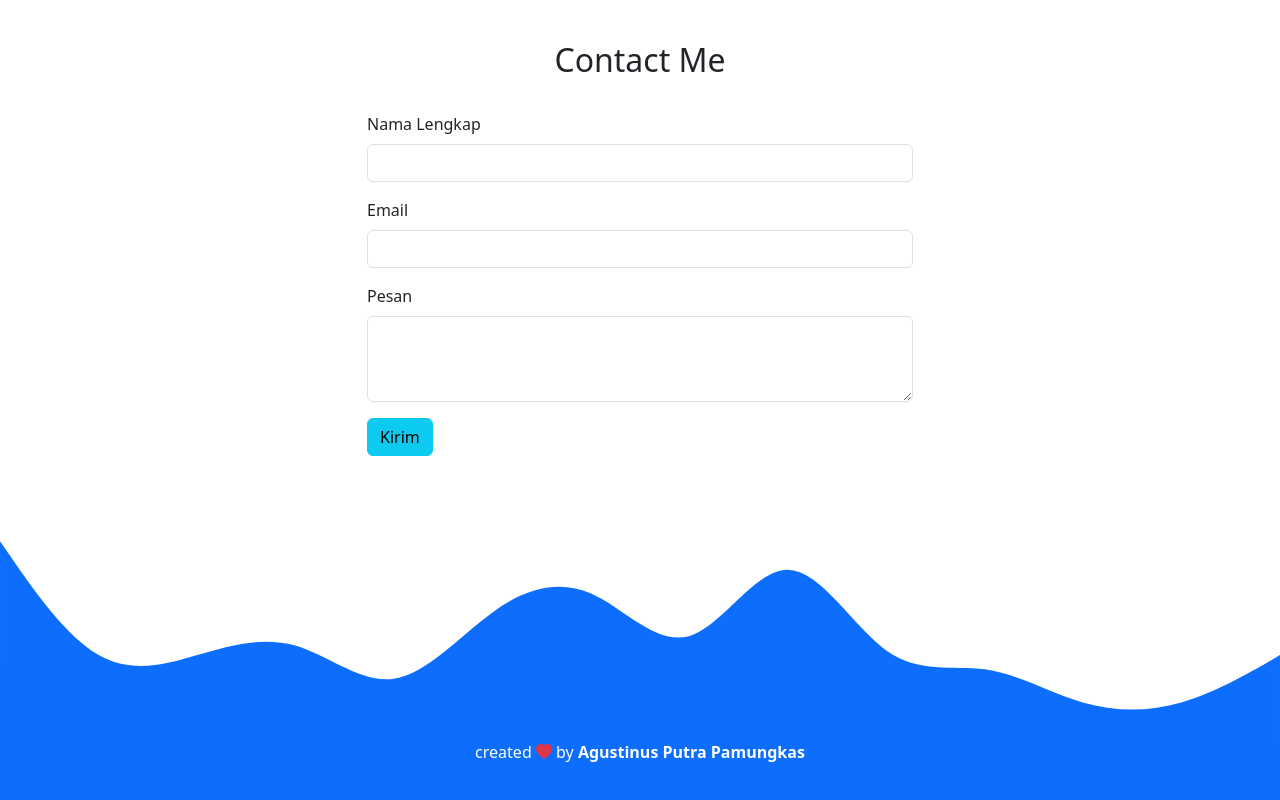
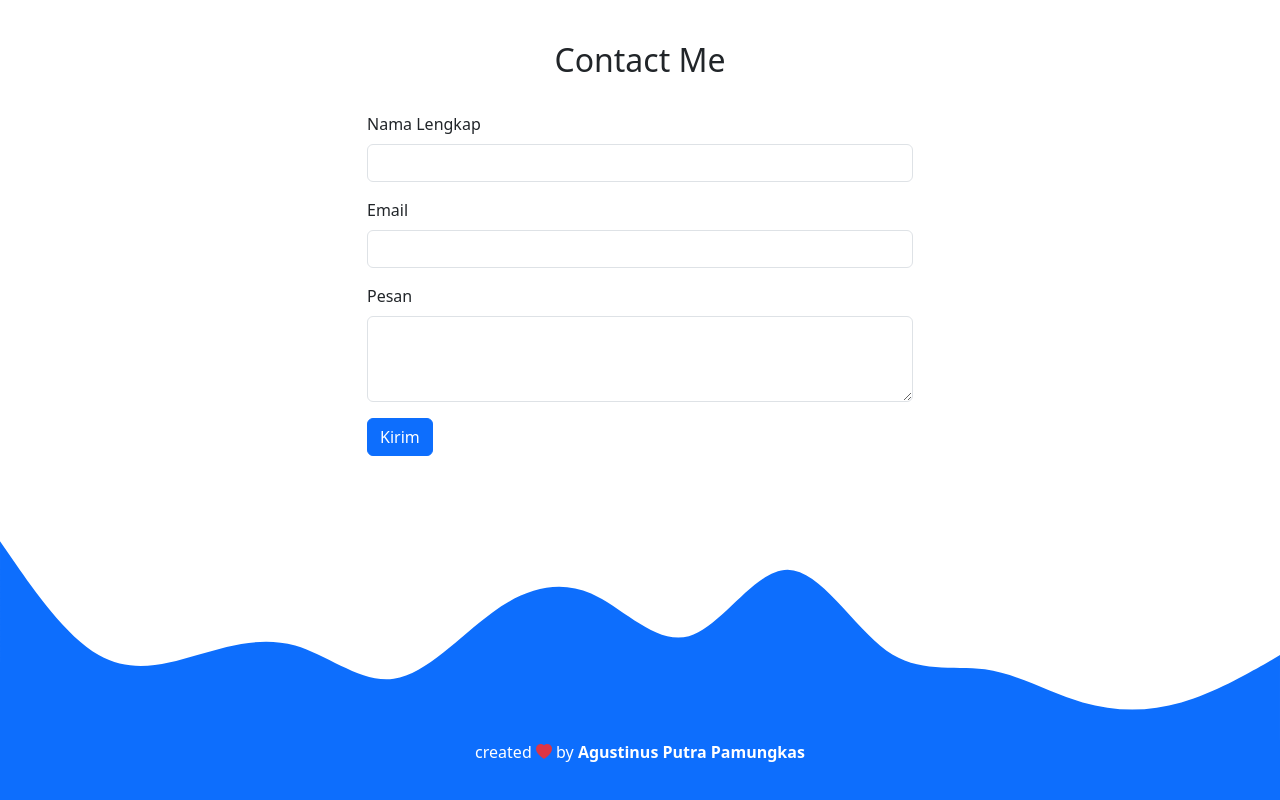
Before and after one commit to ap-pamungkas/ap-pamungkas.github.io, a plain HTML site: page index.html in a window 1280 px wide. Shown: the part 2764-3564 px from the top of the page. Drawn offline with nearby package versions, Linux system fonts and the light colour scheme.

Commit message:
mengubah warna tombol kirim menjadi primary

```diff
--- a/index.html
+++ b/index.html
@@ -184,7 +184,7 @@
                         </div>
 
 
-                        <button type="submit" class="btn btn-info">Kirim</button>
+                        <button type="submit" class="btn btn-primary">Kirim</button>
                     </form>
                 </div>
             </div>
```
